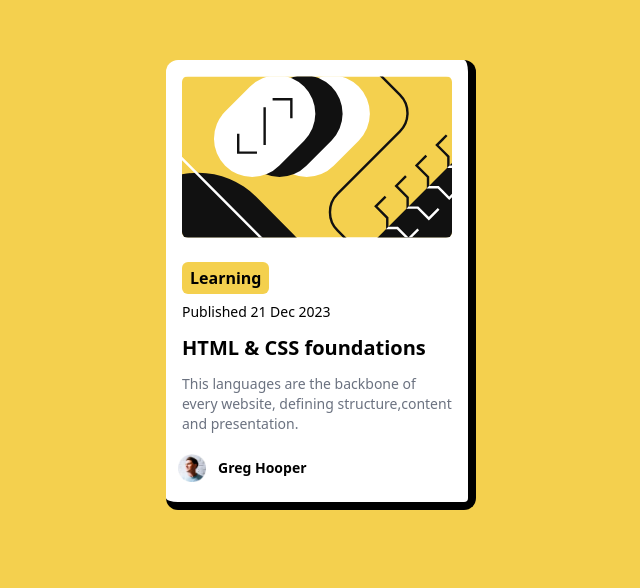
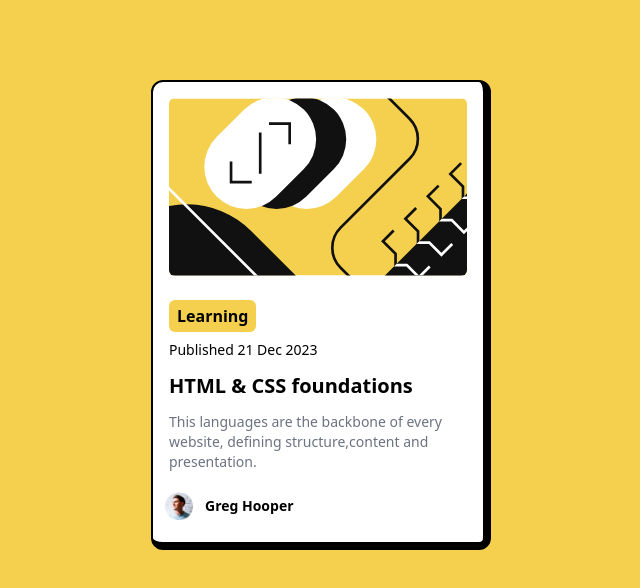
Before and after one commit to satorusvessel/blog-preview-card, a website: page src/index.html in a window 1280 px wide. Shown: the part 140-728 px from the top of the page, without its empty margins (319-959 px from the left). Drawn offline with Linux system fonts and the light colour scheme.

Commit message:
🐛 fix: fixed the border and width difference.

```diff
--- a/src/index.html
+++ b/src/index.html
@@ -16,7 +16,7 @@
 </head>
 <body class="bg-yellow">
 
-<div class=" h-[450px] rounded-xl w-[310px] bg-white mx-auto sm:mt-[200px] mt-[140px] border-b-[8px] border-r-[8px] border-black">
+<div class=" h-[470px] rounded-xl w-[340px] bg-white mx-auto sm:mt-[220px] mt-[140px] border-l-2 border-t-2 border-b-[8px] border-r-[8px] border-black">
 <div class="p-4">
   <img src="./assets/images/illustration-article.svg" alt="illustration-article" class="rounded-md mb-3">
 
@@ -28,7 +28,7 @@
   <p class="text-gray-500 text-sm mb-3 text-left"> This languages are the backbone of every website, defining structure,content and presentation.</p>
 <div class="flex items-center justify-start w-full gap-1 ">
   <img src="./assets/images/image-avatar.webp" alt="avatar" class="-ml-1 size-7 m-2 justify-start">
-  <h2 class="font-bold text-sm justify-start">Greg Hooper</h2>
+  <h2 class="font-bold text-sm justify-start ">Greg Hooper</h2>
 </div>
 </div>
 
```
Also changed, not shown: src/output.css.
